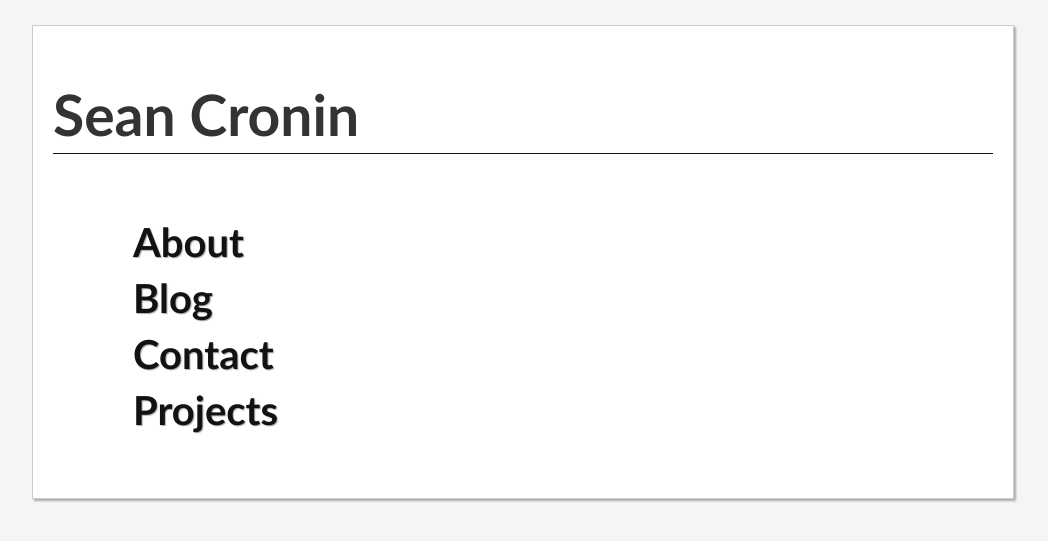
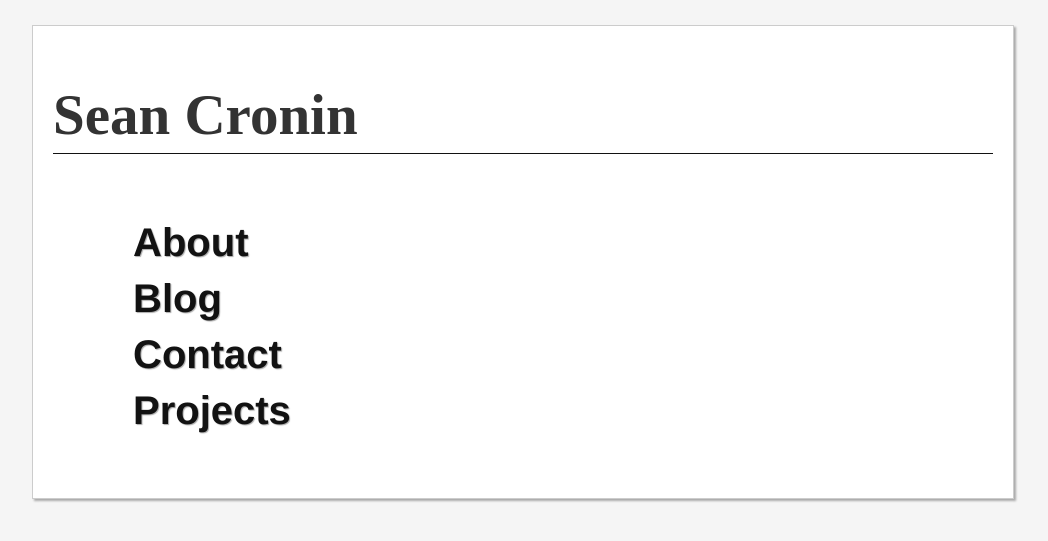
Before and after one commit to seancron/seancron.github.com, a Jekyll site: the page built from index.html, in a window 1280 px wide. Shown: the top 541 px of the page, without its empty margins (117-1165 px from the left). Built offline with Jekyll 4.4.1, drawn with Linux system fonts in a browser that asks for light colours; some web fonts are replaced; Markdown is read by kramdown in place of the engine named in the settings.

Commit message:
Font tweaks

```diff
--- a/css/main.css
+++ b/css/main.css
@@ -9,7 +9,7 @@ html {
   border-style: solid;
   border-top-width: 1px;
   color: #121212;
-  font-family: 'Droid Sans','Calibri','Gill Sans MT',sans-serif;
+  font-family: 'Droid Sans', 'Helvetica', 'Arial', sans-serif;
   font-size: 4em;
   /* letter-spacing: 0.5px; */
   line-height: 1.4em;
@@ -21,7 +21,7 @@ html {
 
 #header {
   color: #333;
-  font-family: 'Droid Sans','Calibri','Gill Sans MT',sans-serif;
+  font-family: 'Droid Serif', serif;
   font-size: 5.7em;
   font-style: normal;
   font-weight: 400;
```
